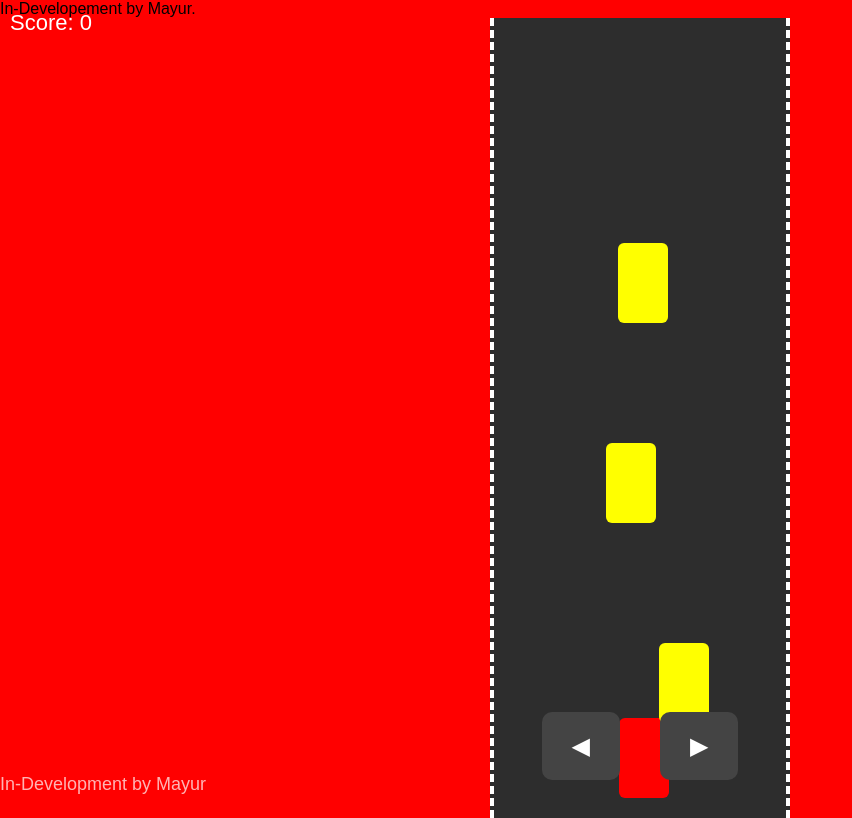
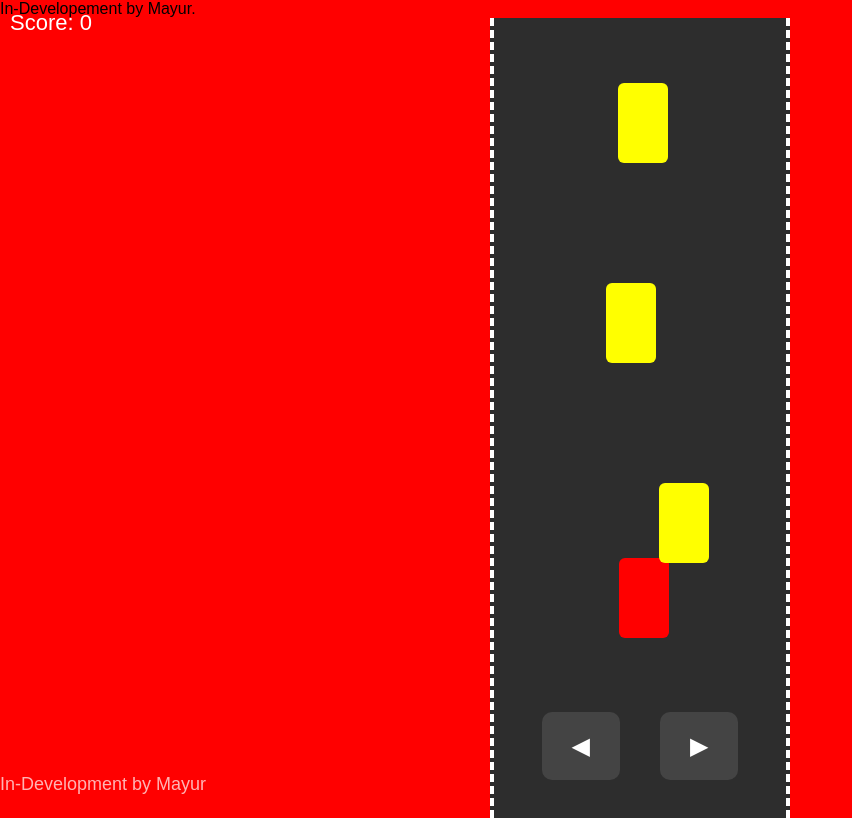
Before and after one commit to mayurcodes01/MRacing_Game, a plain HTML site: page index.html in a window 1280 px wide. Shown: the whole page, without its empty margins (0-852 px from the left). Drawn offline with Linux system fonts and the light colour scheme.

Commit message:
Update style.css

```diff
--- a/style.css
+++ b/style.css
@@ -26,7 +26,7 @@ body {
     height: 80px;
     background: red;
     position: absolute;
-    bottom: 20px;
+    bottom: 180px;
     left: 125px;
     border-radius: 6px;
 }
```
